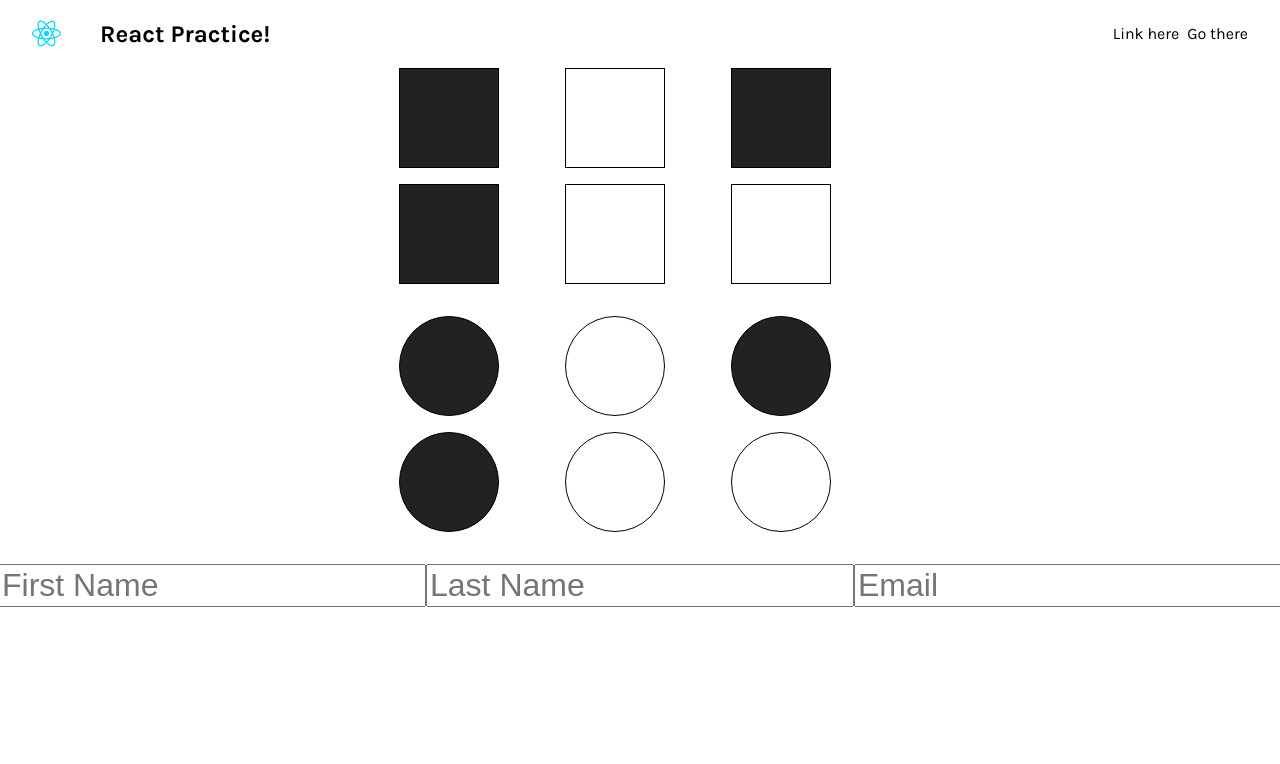
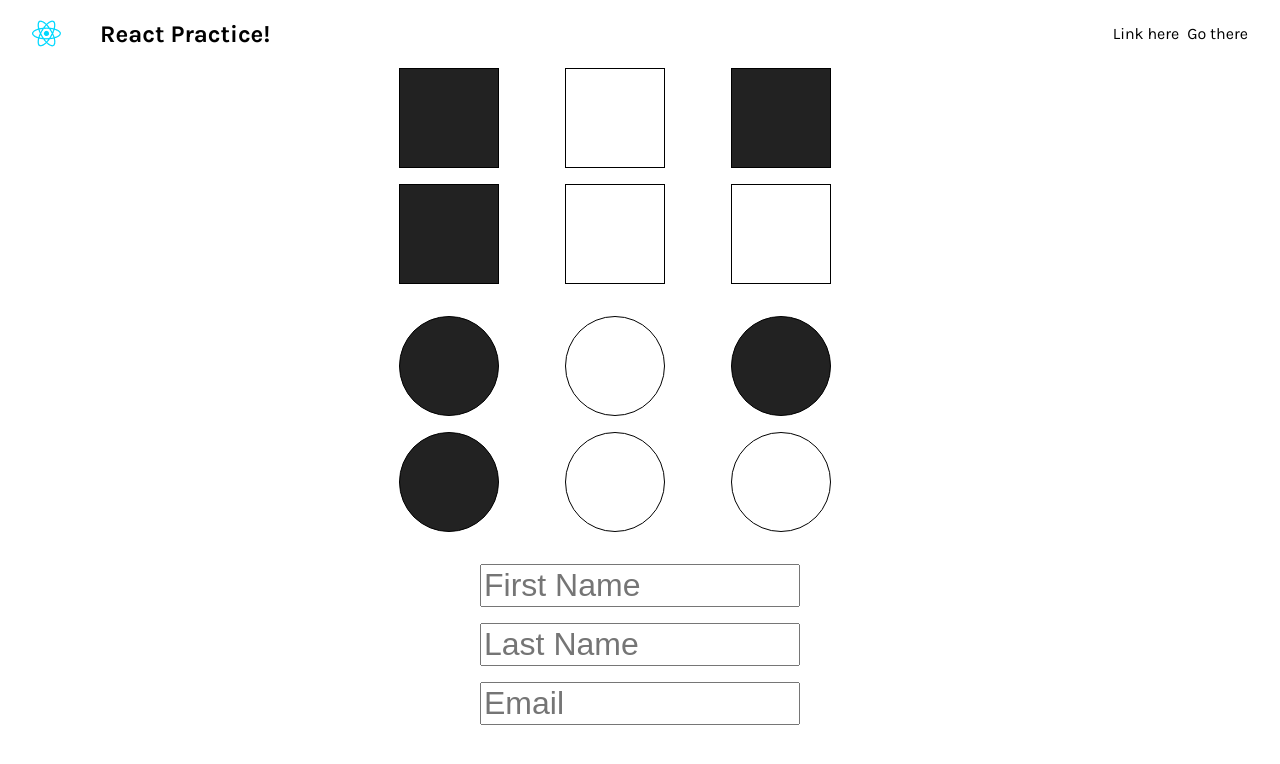
Before and after one commit to jlee1546/react_practice, a React (Create React App) app: page / in a window 1280 px wide. Shown: the top 764 px of the page. Built offline with nearby package versions, Linux system fonts and the light colour scheme.

Commit message:
Add styling for form, inputs, and teaxt area elements

```diff
--- a/src/index.css
+++ b/src/index.css
@@ -58,10 +58,18 @@ ul {
 
 form {
   display: flex;
+  flex-direction: column;
   justify-content: center;
+  align-items: center;
   margin-top: 2rem;
+  gap: 1rem;
 }
 
 form > input {
   font-size: 2rem;
+  width: 25%;
 }
+
+form > textarea {
+  width: 25%;
+}
```
